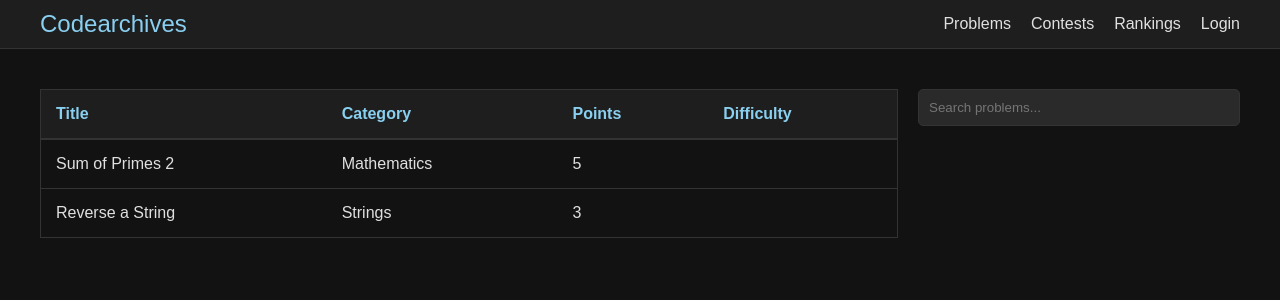
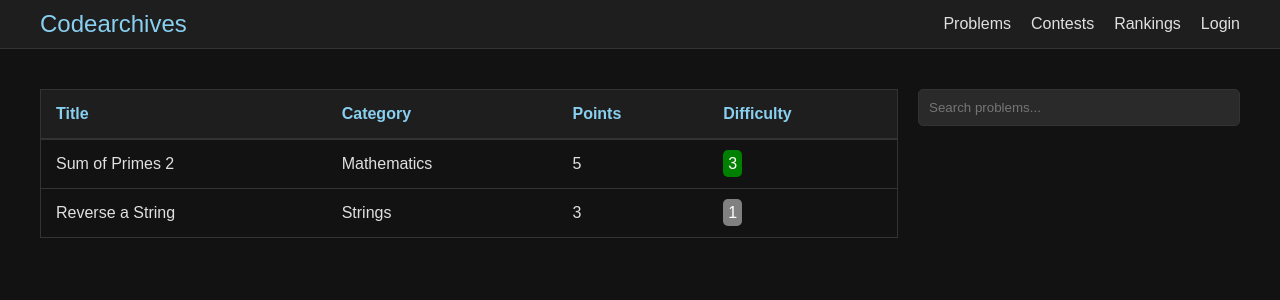
Before and after one commit to kashsuks/Codearchives, a React (Create React App) app: page /problems in a window 1280 px wide. Shown: the top 300 px of the page. Built offline with nearby package versions, Linux system fonts and the light colour scheme.

Commit message:
added difficulty meter

```diff
--- a/src/components/ProblemList.js
+++ b/src/components/ProblemList.js
@@ -11,6 +11,47 @@ function ProblemList({ problems }) {
     const filteredProblems = problemArray.filter(problem =>
         problem.title.toLowerCase().includes(searchTerm.toLowerCase())
     );
+
+    const getDifficultyColor = (difficulty) => {
+        if (1 <= difficulty && difficulty <= 2) {
+            return "grey";
+        } else if (2 < difficulty && difficulty <= 3) {
+            return "green";
+        } else if (3 < difficulty && difficulty <= 4) {
+            return "blue";
+        } else if (4 < difficulty && difficulty <= 5) {
+            return "pink";
+        } else if (5 < difficulty && difficulty <= 6) {
+            return "purple";
+        } else if (6 < difficulty && difficulty <= 7) {
+            return "yellow";
+        } else if (7 < difficulty && difficulty <= 8) {
+            return "red";
+        } else if (8 < difficulty && difficulty <= 9) {
+            return "red";
+        } else {
+            return "white";
+        }
+    };
+
+    const getDifficultyStyle = (difficulty) => {
+        const color = getDifficultyColor(difficulty);
+        if (7 < difficulty && difficulty <= 8) {
+            return {
+                border: '2px solid red',
+                color: 'white',
+                padding: '5px',
+                borderRadius: '5px',
+            };
+        } else {
+            return {
+                backgroundColor: color,
+                color: color === 'white' ? 'black' : 'white',
+                padding: '5px',
+                borderRadius: '5px',
+            };
+        }
+    };
 
     return (
         <div className="problem-list" style={{ display: 'flex', padding: '20px' }}>
@@ -31,7 +72,9 @@ function ProblemList({ problems }) {
                                     <td style={{ padding: '15px' }}>{problem.title}</td>
                                     <td style={{ padding: '15px' }}>{problem.category}</td>
                                     <td style={{ padding: '15px' }}>{problem.points}</td>
-                                    <td style={{ padding: '15px' }}>{problem.difficulty}</td>
+                                    <td style={{ padding: '15px' }}>
+                                        <span style={getDifficultyStyle(problem.difficulty)}>{problem.difficulty}</span>
+                                    </td>
                                 </tr>
                             ))}
                         </tbody>
--- a/src/problems/1.js
+++ b/src/problems/1.js
@@ -6,17 +6,17 @@ const problem1 = {
     points: 5,
     timeLimit: "0.6s",
     memoryLimit: "64M",
-    author: "kashsuks",
+    author: "Sob",
     problemType: "Ad-hoc",
-    inputSpecification: "The first line contains a single integer: Q.\nEach of the next Q lines contains two space-separated integers: A, B.",
-    outputSpecification: "Output the answer to each question on a separate line.",
-    constraints: "1 ≤ Q ≤ 10^5\n1 ≤ A < B ≤ 10^6",
+    difficulty: 3, // Added difficulty
+    inputSpecification: "...",
+    outputSpecification: "...",
+    constraints: "...",
     subtasks: [
-        { title: "Subtask 1 [20%]", description: "1 ≤ Q ≤ 1000\n1 ≤ A < B ≤ 1000" },
-        { title: "Subtask 2 [80%]", description: "No additional constraints." }
+        // ...
     ],
-    sampleInput: "3\n1 2\n5 11\n3 19",
-    sampleOutput: "2\n28\n75"
+    sampleInput: "...",
+    sampleOutput: "..."
 };
 
 export default problem1;
--- a/src/problems/2.js
+++ b/src/problems/2.js
@@ -6,15 +6,16 @@ const problem2 = {
     points: 3,
     timeLimit: "0.2s",
     memoryLimit: "32M",
-    author: "kashsuks",
+    author: "Jane Doe",
     problemType: "Standard Input/Output",
-    question: "Write a program that takes a string as input and outputs the reverse of the string.",
-    inputSpecification: "The first line contains a string S.",
-    outputSpecification: "Print the reverse of the string S.",
-    constraints: "1 <= |S| <= 1000",
+    difficulty: 1, // Added difficulty
+    question: "...",
+    inputSpecification: "...",
+    outputSpecification: "...",
+    constraints: "...",
     subtasks: [],
-    sampleInput: "hello",
-    sampleOutput: "olleh"
+    sampleInput: "...",
+    sampleOutput: "..."
 };
 
 export default problem2;
```
